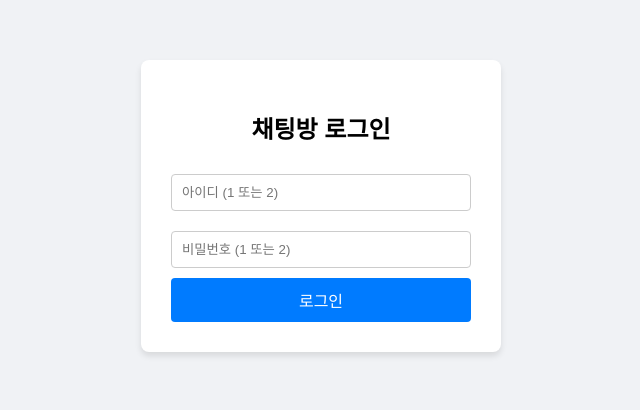
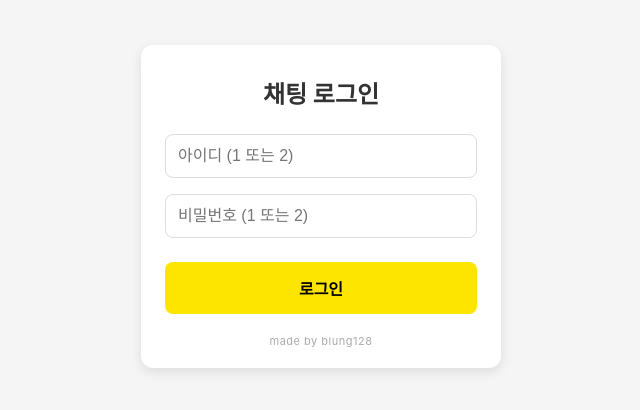
Before and after one commit to kevin128tv-afk/kakaotalk, a plain HTML site: page client/login.html in a window 1280 px wide. Shown: the part 194-604 px from the top of the page, without its empty margins (319-959 px from the left). Drawn offline with Linux system fonts and the light colour scheme.

Commit message:
Update login.html

```diff
--- a/client/login.html
+++ b/client/login.html
@@ -2,50 +2,111 @@
 <html lang="ko">
 <head>
   <meta charset="UTF-8">
-  <meta name="viewport" content="width=device-width, initial-scale=1.0">
+  <meta name="viewport" content="width=device-width, initial-scale=1.0, maximum-scale=1.0, user-scalable=no">
   <title>로그인</title>
   <style>
-    body { font-family: sans-serif; display: flex; justify-content: center; align-items: center; height: 100vh; background: #f0f2f5; margin: 0; }
-    .login-container { background: white; padding: 30px; border-radius: 8px; box-shadow: 0 4px 6px rgba(0,0,0,0.1); width: 300px; text-align: center; }
-    input { width: 100%; padding: 10px; margin: 10px 0; border: 1px solid #ccc; border-radius: 4px; box-sizing: border-box; }
-    button { width: 100%; padding: 10px; background: #007bff; color: white; border: none; border-radius: 4px; cursor: pointer; font-size: 16px; }
-    button:hover { background: #0056b3; }
+    * { box-sizing: border-box; margin: 0; padding: 0; }
+    body {
+      font-family: -apple-system, BlinkMacSystemFont, "Segoe UI", Roboto, sans-serif;
+      background-color: #f5f5f5;
+      display: flex;
+      justify-content: center;
+      align-items: center;
+      min-height: 100vh;
+      padding: 20px;
+    }
+    .login-container {
+      background: #ffffff;
+      padding: 30px 24px 20px 24px;
+      border-radius: 12px;
+      box-shadow: 0 4px 12px rgba(0, 0, 0, 0.1);
+      width: 100%;
+      max-width: 360px;
+      text-align: center;
+    }
+    h2 { margin-bottom: 24px; color: #333; }
+    .input-group { margin-bottom: 16px; }
+    input[type="text"], input[type="password"] {
+      width: 100%;
+      padding: 12px;
+      font-size: 16px;
+      border: 1px solid #ddd;
+      border-radius: 8px;
+      outline: none;
+      appearance: none;
+      -webkit-appearance: none;
+    }
+    input[type="text"]:focus, input[type="password"]:focus { border-color: #fee500; }
+    button {
+      width: 100%;
+      padding: 14px;
+      background-color: #fee500;
+      border: none;
+      border-radius: 8px;
+      font-size: 16px;
+      font-weight: bold;
+      color: #000;
+      cursor: pointer;
+      margin-top: 8px;
+    }
+    button:active { background-color: #e6ce00; }
+    .watermark {
+      margin-top: 20px;
+      font-size: 11px;
+      color: #aaa;
+      letter-spacing: 0.5px;
+    }
   </style>
 </head>
 <body>
   <div class="login-container">
-    <h2>채팅방 로그인</h2>
-    <input type="text" id="userId" placeholder="아이디 (1 또는 2)">
-    <input type="password" id="userPw" placeholder="비밀번호 (1 또는 2)">
-    <button onclick="login()">로그인</button>
+    <h2>채팅 로그인</h2>
+    <form id="loginForm">
+      <div class="input-group">
+        <input type="text" id="username" placeholder="아이디 (1 또는 2)" required autocomplete="off">
+      </div>
+      <div class="input-group">
+        <input type="password" id="password" placeholder="비밀번호 (1 또는 2)" required autocomplete="off">
+      </div>
+      <button type="submit">로그인</button>
+    </form>
+    <div class="watermark">made by blung128</div>
   </div>
 
   <script>
-    async function login() {
-      // 버튼을 누르는 순간의 값을 정확하게 가져오도록 함수 내부에 배치 완료!
-      const id = document.getElementById('userId').value;
-      const password = document.getElementById('userPw').value;
+    document.getElementById('loginForm').addEventListener('submit', async (e) => {
+      e.preventDefault();
+
+      const idInput = document.getElementById('username');
+      const pwInput = document.getElementById('password');
+
+      const id = idInput.value.trim();
+      const password = pwInput.value.trim();
+
+      if (!id || !password) {
+        alert('아이디와 비밀번호를 모두 입력해 주세요.');
+        return;
+      }
 
       try {
-        const res = await fetch('https://chat-app-qylu.onrender.com/api/auth/login', {
+        const res = await fetch('/api/auth/login', {
           method: 'POST',
           headers: { 'Content-Type': 'application/json' },
-          body: JSON.stringify({ id, password })
+          body: JSON.stringify({ id: id, password: password })
         });
 
         const data = await res.json();
 
-        if (data.success) {
-          sessionStorage.setItem('username', data.user.name);
-          window.location.href = 'chat.html';
+        if (res.ok && data.success) {
+          localStorage.setItem('user', JSON.stringify(data.user));
+          window.location.href = '/chat.html';
         } else {
-          alert(data.message);
+          alert(data.message || '아이디 1 또는 2를 사용해주세요.');
         }
-      } catch (error) {
-        console.error(error);
-        alert('로그인 통신 중 오류가 발생했습니다.');
+      } catch (err) {
+        alert('서버 연결 실패! 잠시 후 다시 시도해 주세요.');
       }
-    }
+    });
   </script>
 </body>
 </html>
```
